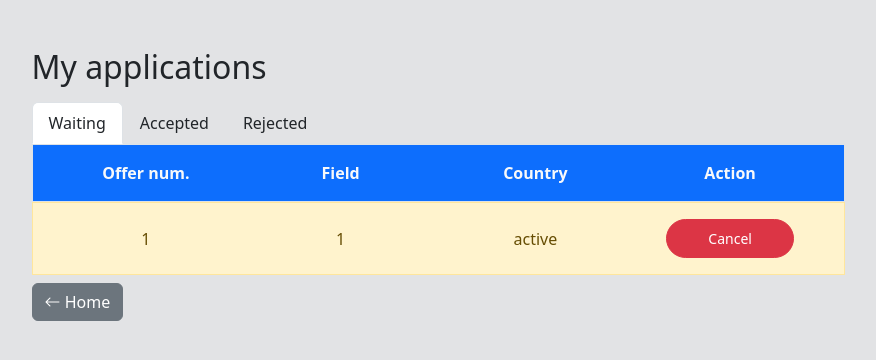
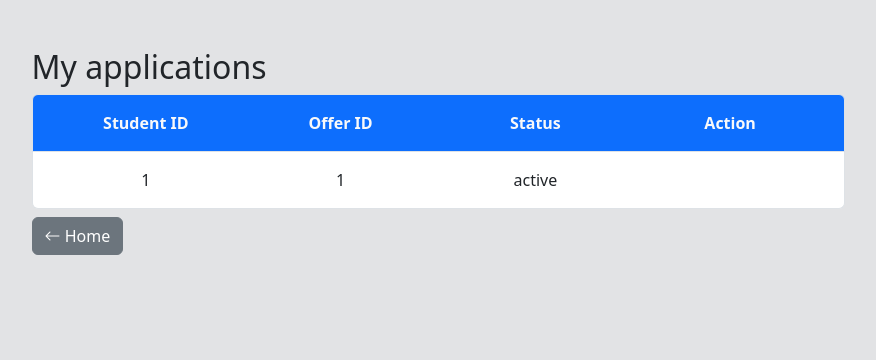
Before and after one commit to kasap-ot/thesis-project, a FastAPI app: template templates/applications.html in a window 1280 px wide. Shown: the part 56-416 px from the top of the page, without its empty margins (202-1078 px from the left). Run offline with FastAPI, Linux system fonts and the light colour scheme; the template is opened without the code that fills it: most values are stand-ins (such as "Sample title", 1, 10 or a date in 2020); parts of the project's set-up code (start-up, migrations or seed data) failed here and were passed over.

Commit message:
Update templates

```diff
--- a/templates/applications.html
+++ b/templates/applications.html
@@ -1,97 +1,52 @@
 {% extends 'base.html' %}
 {% block content %}
+
+<!-- TODO: Add color-coding based on application status-types -->
 
 <div class="container w-75">
     <h2>My applications</h2>
 
     <ul class="list-group">
-        <ul class="nav nav-tabs mt-2" id="myTab" role="tablist">
-            <li class="nav-item" role="presentation">
-                <button class="nav-link active text-dark" id="waiting-tab" data-bs-toggle="tab" data-bs-target="#waiting-tab-pane"
-                    type="button" role="tab">Waiting</button>
-            </li>
-            <li class="nav-item" role="presentation">
-                <button class="nav-link text-dark" id="accepted-tab" data-bs-toggle="tab" data-bs-target="#accepted-tab-pane"
-                    type="button" role="tab">Accepted</button>
-            </li>
-            <li class="nav-item" role="presentation">
-                <button class="nav-link text-dark" id="rejected-tab" data-bs-toggle="tab" data-bs-target="#rejected-tab-pane"
-                    type="button" role="tab">Rejected</button>
-            </li>
-        </ul>
-
         <li class="list-group-item bg-primary text-light fw-bold">
             <div class="container text-center">
                 <div class="row py-2">
-                    <div class="col">Offer num.</div>
-                    <div class="col">Field</div>
-                    <div class="col">Country</div>
-                    <!-- <div class="col">Company</div> -->
-                    <!-- <div class="col">Status</div> -->
+                    <div class="col">Student ID</div>
+                    <div class="col">Offer ID</div>
+                    <!-- TODO - country functionality -->
+                    <!-- TODO - display brief offer info (company, field, etc.) -->
+                    <div class="col">Status</div>
                     <div class="col">Action</div>
                 </div>
             </div>
         </li>
-
-        <div class="tab-content" id="myTabContent">
-            <div class="tab-pane fade show active" id="waiting-tab-pane" role="tabpanel" tabindex="0">
         {% for application in applications %}
-                <li class="list-group-item list-group-item-action list-group-item-warning">
+        <li class="list-group-item list-group-item-action">
             <div class="container text-center">
                 <div class="row py-2 align-items-center">
-                            <!-- <div class="col">BRA-2024-15</div> -->
-                            <div class="col">{{ application.student_id }}</div>
-                            <div class="col">{{ application.offer_id }}</div>
-                            <div class="col">{{ application.status }}</div>
-                            <!-- <div class="col">Brazil</div> -->
-                            <!-- <div class="col">Amazon Corp.</div> -->
-                            <!-- <div class="col">Column</div> -->
+                    <div class="col">{{application.student_id}}</div>
+                    <div class="col">{{application.offer_id}}</div>
+                    <div class="col">{{application.status}}</div>
                     <div class="col">
-                                <a href="#" class="btn btn-danger btn-sm w-75 rounded-pill py-2">Cancel</a>
+                        {% set status = application.status.value %}
+
+                        <!-- * If status is 'waiiting' or 'accepted' -->
+                        {% if status == 0 or status == 1 %}
+                        <button class="btn btn-danger"
+                            id="cancel-btn-{{application.student_id}}-{{application.offer_id}}">
+                            Cancel
+                        </button>
+
+                        <!-- * If status is 'rejected' -->
+                        {% elif status == 2 %}
+                        <button class="btn btn-secondary">None</button>
+                        {% endif %}
                     </div>
                 </div>
             </div>
         </li>
         {% endfor %}
-            </div>
-            <div class="tab-pane fade" id="accepted-tab-pane" role="tabpanel" tabindex="0">
-                {% for _ in range(3) %}
-                <li class="list-group-item list-group-item-action list-group-item-success">
-                    <div class="container text-center">
-                        <div class="row py-2 align-items-center">
-                            <div class="col">BRA-2024-15</div>
-                            <div class="col">Industrial Marketing</div>
-                            <div class="col">Brazil</div>
-                            <div class="col">Amazon Corp.</div>
-                            <div class="col">Column</div>
-                            <div class="col">
-                                <a href="#" class="btn btn-secondary btn-sm w-75 rounded-pill py-2">None</a>
-                            </div>
-                        </div>
-                    </div>
-                </li>
-                {% endfor %}
-            </div>
-            <div class="tab-pane fade" id="rejected-tab-pane" role="tabpanel" tabindex="0">
-                {% for _ in range(4) %}
-                <li class="list-group-item list-group-item-action list-group-item-danger">
-                    <div class="container text-center">
-                        <div class="row py-2 align-items-center">
-                            <div class="col">BRA-2024-15</div>
-                            <div class="col">Industrial Marketing</div>
-                            <div class="col">Brazil</div>
-                            <div class="col">Amazon Corp.</div>
-                            <div class="col">Column</div>
-                            <div class="col">
-                                <a href="#" class="btn btn-secondary btn-sm w-75 rounded-pill py-2">None</a>
-                            </div>
-                        </div>
-                    </div>
-                </li>
-                {% endfor %}
-            </div>
-        </div>
     </ul>
+
     <!-- <a href="/offers" class="btn btn-secondary mt-2"><i class="bi bi-arrow-left"></i> Offers</a> -->
     <button class="btn btn-secondary mt-2" id="home-btn">
         <i class="bi bi-arrow-left"></i> Home
@@ -101,7 +56,19 @@
 <script>
     document.getElementById('home-btn')
         .addEventListener('click', async () => {
-        access('/students-home', 'GET')
+            await access('/students-home', 'GET')
+        })
+
+    document.querySelectorAll('.btn-danger').forEach(button => {
+        button.addEventListener('click', async () => {
+            const buttonIdParts = button.id.split('-')
+            console.log(buttonIdParts)
+            /* ID format: cancel-btn-[student_id]-[offer_id] */
+            const student_id = buttonIdParts[2]
+            const offer_id = buttonIdParts[3]
+            await access(`/applications/cancel/${student_id}/${offer_id}`, 'DELETE')
+            await access(`/applications/view/${student_id}`, 'GET')
+        })
     })
 </script>
 
--- a/templates/offers.html
+++ b/templates/offers.html
@@ -72,10 +72,8 @@
 </div>
 
 <script>
-  console.log('old - declaration of "buttons" variable')
   document.querySelectorAll('.offer-btn').forEach(button => {
     button.addEventListener('click', async () => {
-      console.log('offer one - test')
       const buttonIdParts = button.id.split('-');
       const offerId = buttonIdParts[1];
       await access(`/offers/${offerId}`, 'GET');
```
Also changed, not shown: templates/student-profile-edit.html (+60 -70 lines). Lines whose indentation alone changed are shown as unchanged.
